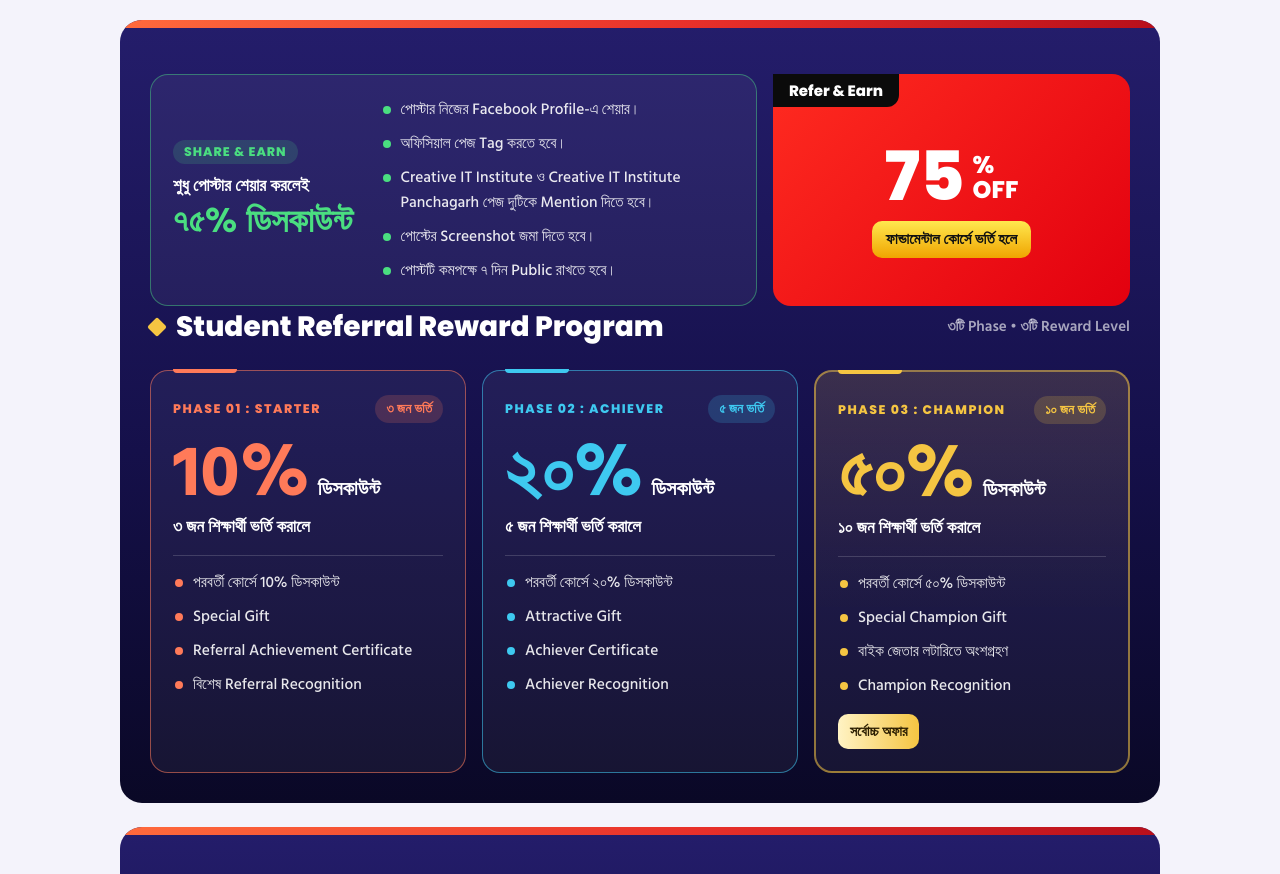
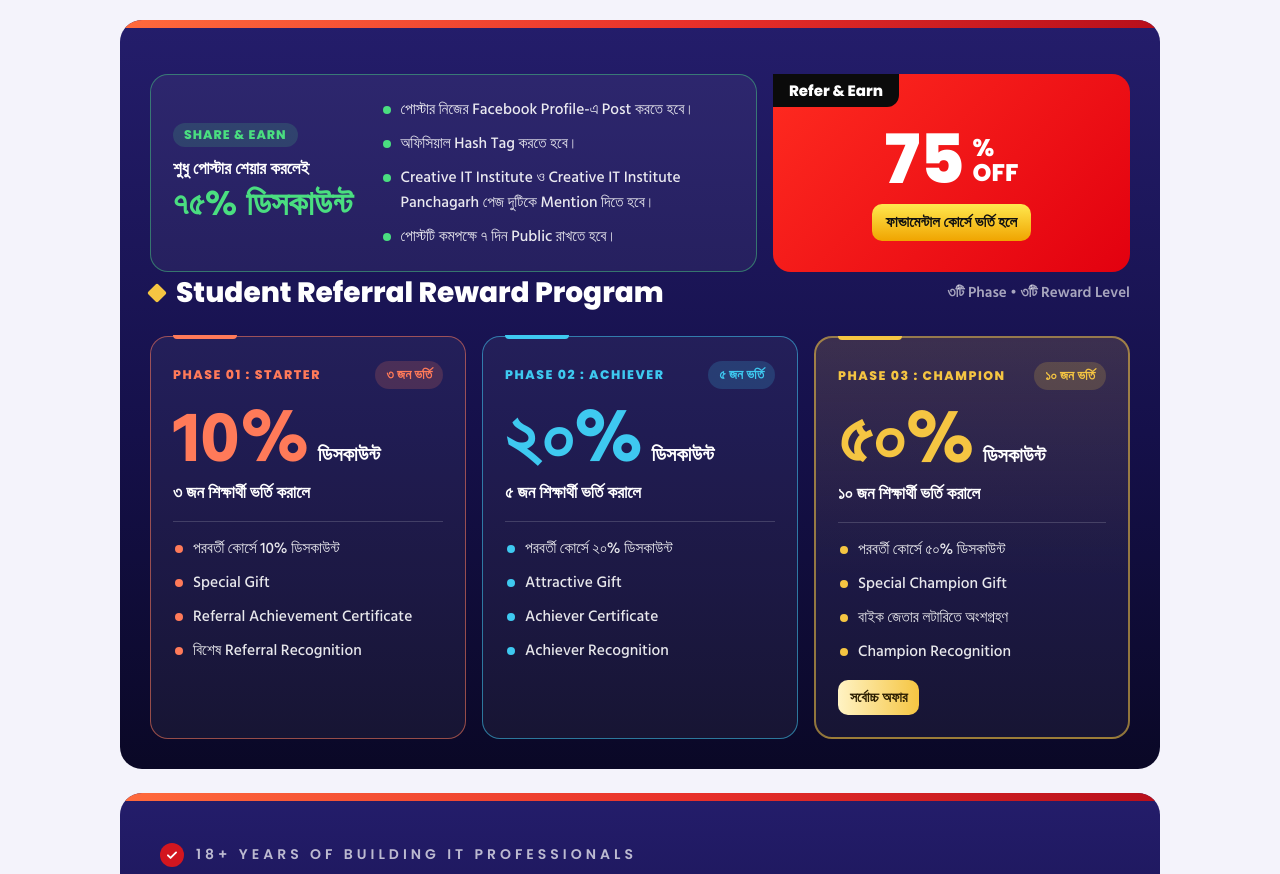
Before and after one commit to PanchaNetService/panchanetservice.github.io, a plain HTML site: page index.html in a window 1280 px wide. Shown: the part 1240-2114 px from the top of the page. Drawn offline with nearby package versions, Linux system fonts and the light colour scheme; a web font is replaced by a local one.

Commit message:
Update index.html

```diff
--- a/index.html
+++ b/index.html
@@ -154,10 +154,9 @@ canvas{width:100%;height:auto;display:block;border-radius:10px}
       <div class="rw-share">
         <div><span class="tag">SHARE &amp; EARN</span><h3>শুধু পোস্টার শেয়ার করলেই</h3><div class="p5">৭৫% ডিসকাউন্ট</div></div>
         <ul>
-          <li>পোস্টার নিজের Facebook Profile-এ শেয়ার।</li>
-          <li>অফিসিয়াল পেজ Tag করতে হবে।</li>
+          <li>পোস্টার নিজের Facebook Profile-এ Post করতে হবে।</li>
+          <li>অফিসিয়াল Hash Tag করতে হবে।</li>
           <li>Creative IT Institute ও Creative IT Institute Panchagarh পেজ দুটিকে Mention দিতে হবে।</li>
-          <li>পোস্টের Screenshot জমা দিতে হবে।</li>
           <li>পোস্টটি কমপক্ষে ৭ দিন Public রাখতে হবে।</li>
         </ul>
       </div>
```
